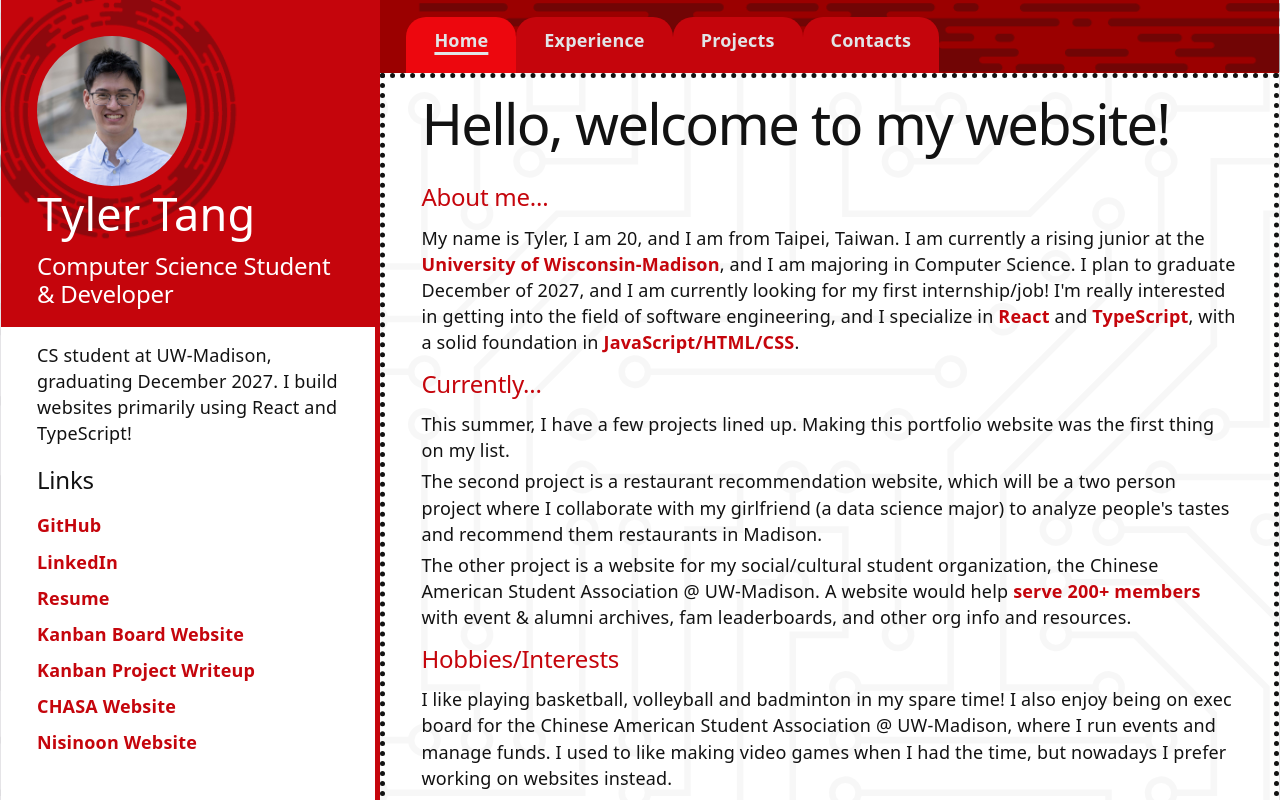
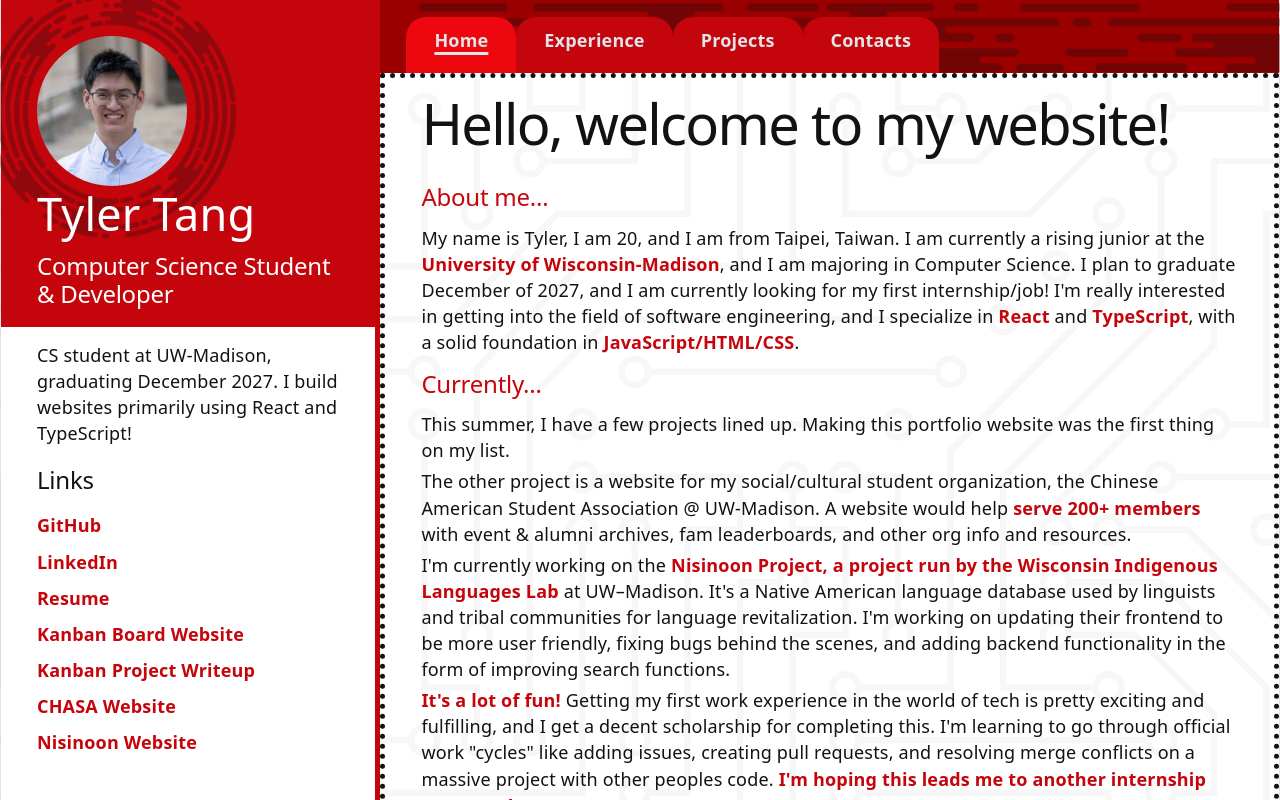
Before and after one commit to TT6577/personal-website, a React (Vite) app: page / in a window 1280 px wide. Built offline with nearby package versions, Linux system fonts and the light colour scheme.

Commit message:
updating "currently..." text, readding resume

```diff
--- a/src/pages/Home.jsx
+++ b/src/pages/Home.jsx
@@ -1,9 +1,7 @@
 import resume from "../assets/Tyler Tang Resume.pdf";
 import { Link } from "react-router-dom";
 import { motion } from "framer-motion";
-import {
-  FileDown, ExternalLink,
-} from "lucide-react";
+import { FileDown, ExternalLink } from "lucide-react";
 
 export default function Home() {
   return (
@@ -35,17 +33,34 @@ export default function Home() {
           website was the first thing on my list.
         </p>
         <p>
-          The second project is a restaurant recommendation website, which will
-          be a two person project where I collaborate with my girlfriend (a data
-          science major) to analyze people's tastes and recommend them
-          restaurants in Madison.{" "}
-        </p>
-        <p>
           The other project is a website for my social/cultural student
           organization, the Chinese American Student Association @ UW-Madison. A
           website would help <span className={"hl"}>serve 200+ members</span>{" "}
           with event & alumni archives, fam leaderboards, and other org info and
           resources.{" "}
+        </p>
+        <p>
+          I'm currently working on the{" "}
+          <span className={"hl"}>
+            Nisinoon Project, a project run by the Wisconsin Indigenous
+            Languages Lab
+          </span>{" "}
+          at UW–Madison. It's a Native American language database used by
+          linguists and tribal communities for language revitalization. I'm
+          working on updating their frontend to be more user friendly, fixing
+          bugs behind the scenes, and adding backend functionality in the form
+          of improving search functions.
+        </p>
+        <p>
+          <span className={"hl"}>It's a lot of fun!</span> Getting my first work
+          experience in the world of tech is pretty exciting and fulfilling, and
+          I get a decent scholarship for completing this. I'm learning to go
+          through official work "cycles" like adding issues, creating pull
+          requests, and resolving merge conflicts on a massive project with
+          other peoples code.{" "}
+          <span className={"hl"}>
+            I'm hoping this leads me to another internship next year!
+          </span>
         </p>
         <h2>Hobbies/Interests</h2>
         <p>
@@ -81,14 +96,12 @@ export default function Home() {
         Take a copy of my resume with you as you leave!
       </h1>
       <a href={resume} download="Tyler Tang - Resume">
-        Download{" "}
-        <FileDown/>
+        Download <FileDown />
       </a>
       <div style={{ height: "50px" }}></div>
       <h1>... or just take a quick peek.</h1>
       <a href={resume} target="_blank" rel="noopener noreferrer">
-        View Resume{" "}
-        <ExternalLink/>
+        View Resume <ExternalLink />
       </a>
     </motion.div>
   );
```
Also changed, not shown: 1 other file (tests, documents, lock files or other folders).
